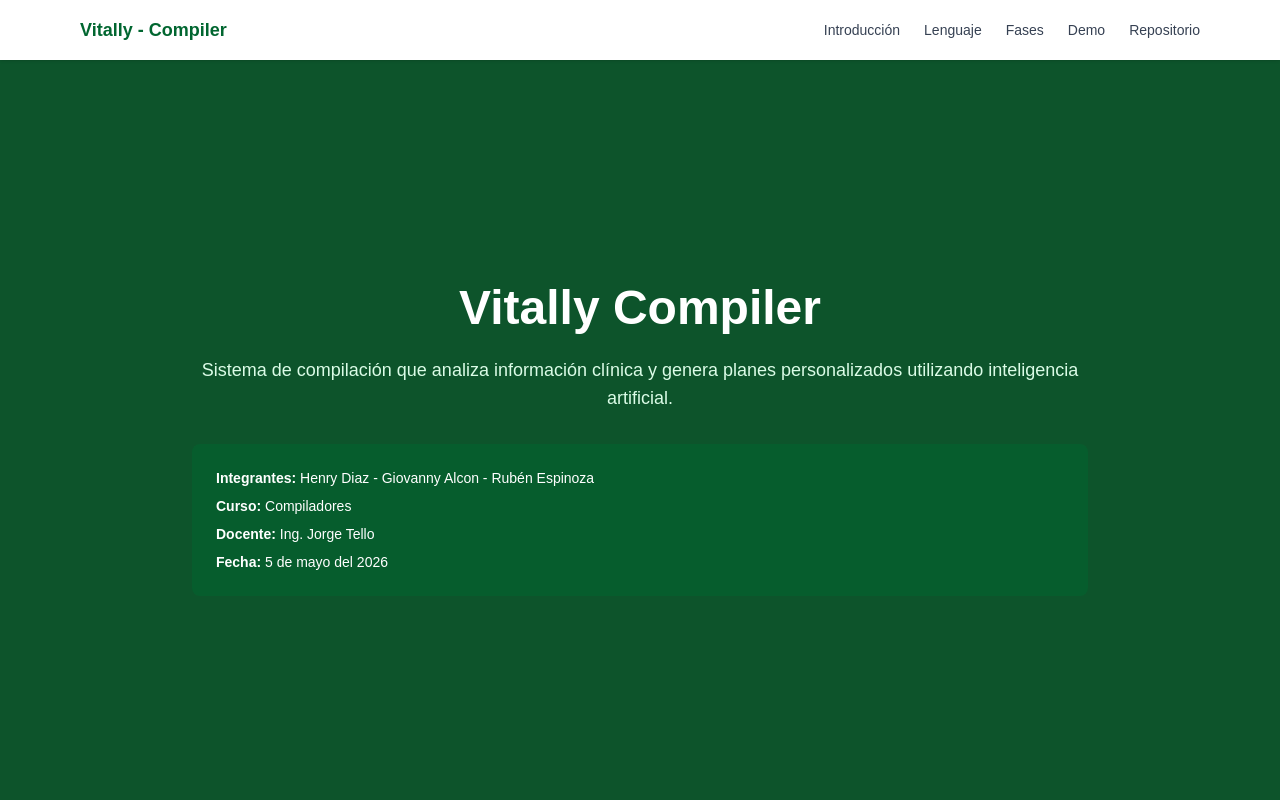
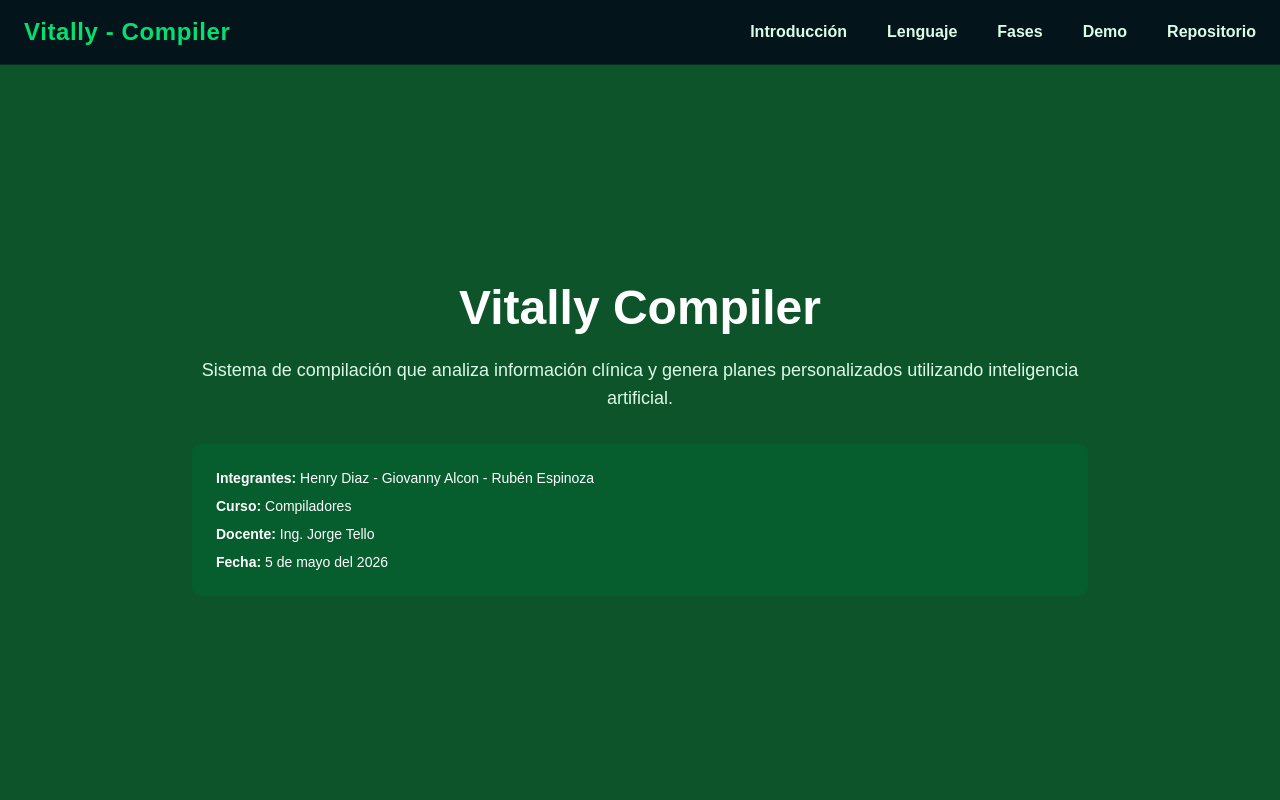
Before and after one commit to Ruben-online/Compilador-Web, a Next.js app: page / in a window 1280 px wide. Shown: the top 800 px of the page. Built offline with nearby package versions, Linux system fonts and the light colour scheme.

Commit message:
Mejorar diseño del navbar con estilo académico y verde temático

```diff
--- a/src/components/navbar.js
+++ b/src/components/navbar.js
@@ -1,41 +1,142 @@
+"use client";
+
+import { useState } from "react";
+
 export default function Navbar() {
+
+  const [menuOpen, setMenuOpen] = useState(false);
+
   return (
-    <nav className="fixed top-0 w-full bg-white shadow z-50">
-      <div className="max-w-6xl mx-auto p-4 flex justify-between items-center">
+    <nav className="fixed top-0 w-full z-50 border-b border-green-900/40 bg-slate-950/80 backdrop-blur-md">
 
-        <h1 className="font-bold text-lg text-green-800">
+      <div className="max-w-7xl mx-auto px-6 py-4 flex justify-between items-center">
+
+        {/* Logo */}
+        <h1 className="font-bold text-2xl text-green-400 tracking-wide hover:text-green-300 transition-colors">
           Vitally - Compiler
         </h1>
 
-        <ul className="flex gap-6 text-sm font-medium text-gray-700">
+        {/* Desktop Menu */}
+        <ul className="hidden md:flex gap-10 text-base font-semibold text-green-100">
+
           <li>
-            <a href="#introduccion" className="hover:text-green-700 transition">
+            <a
+              href="#introduccion"
+              className="hover:text-green-300 hover:drop-shadow-[0_0_6px_rgba(74,222,128,0.6)] transition-all duration-300"
+            >
               Introducción
             </a>
           </li>
+
           <li>
-            <a href="#lenguaje" className="hover:text-green-700 transition">
+            <a
+              href="#lenguaje"
+              className="hover:text-green-300 hover:drop-shadow-[0_0_6px_rgba(74,222,128,0.6)] transition-all duration-300"
+            >
               Lenguaje
             </a>
           </li>
+
           <li>
-            <a href="#fases" className="hover:text-green-700 transition">
+            <a
+              href="#fases"
+              className="hover:text-green-300 hover:drop-shadow-[0_0_6px_rgba(74,222,128,0.6)] transition-all duration-300"
+            >
               Fases
             </a>
           </li>
+
           <li>
-            <a href="#demo" className="hover:text-green-700 transition">
+            <a
+              href="#demo"
+              className="hover:text-green-300 hover:drop-shadow-[0_0_6px_rgba(74,222,128,0.6)] transition-all duration-300"
+            >
               Demo
             </a>
           </li>
+
           <li>
-            <a href="#repo" className="hover:text-green-700 transition">
+            <a
+              href="#repo"
+              className="hover:text-green-300 hover:drop-shadow-[0_0_6px_rgba(74,222,128,0.6)] transition-all duration-300"
+            >
               Repositorio
             </a>
           </li>
+
         </ul>
 
+        {/* Mobile Button */}
+        <button
+          onClick={() => setMenuOpen(!menuOpen)}
+          className="md:hidden text-green-100 text-2xl hover:text-green-400 transition-colors"
+        >
+          {menuOpen ? "✕" : "☰"}
+        </button>
+
       </div>
+
+      {/* Mobile Menu */}
+      {menuOpen && (
+        <div className="md:hidden border-t border-green-900/40 bg-slate-950 px-6 py-4">
+
+          <ul className="flex flex-col gap-4 text-green-100 font-medium text-lg">
+
+            <li>
+              <a
+                href="#introduccion"
+                onClick={() => setMenuOpen(false)}
+                className="block hover:text-green-300 transition-colors"
+              >
+                Introducción
+              </a>
+            </li>
+
+            <li>
+              <a
+                href="#lenguaje"
+                onClick={() => setMenuOpen(false)}
+                className="block hover:text-green-300 transition-colors"
+              >
+                Lenguaje
+              </a>
+            </li>
+
+            <li>
+              <a
+                href="#fases"
+                onClick={() => setMenuOpen(false)}
+                className="block hover:text-green-300 transition-colors"
+              >
+                Fases
+              </a>
+            </li>
+
+            <li>
+              <a
+                href="#demo"
+                onClick={() => setMenuOpen(false)}
+                className="block hover:text-green-300 transition-colors"
+              >
+                Demo
+              </a>
+            </li>
+
+            <li>
+              <a
+                href="#repo"
+                onClick={() => setMenuOpen(false)}
+                className="block hover:text-green-300 transition-colors"
+              >
+                Repositorio
+              </a>
+            </li>
+
+          </ul>
+
+        </div>
+      )}
+
     </nav>
   );
 }
```
